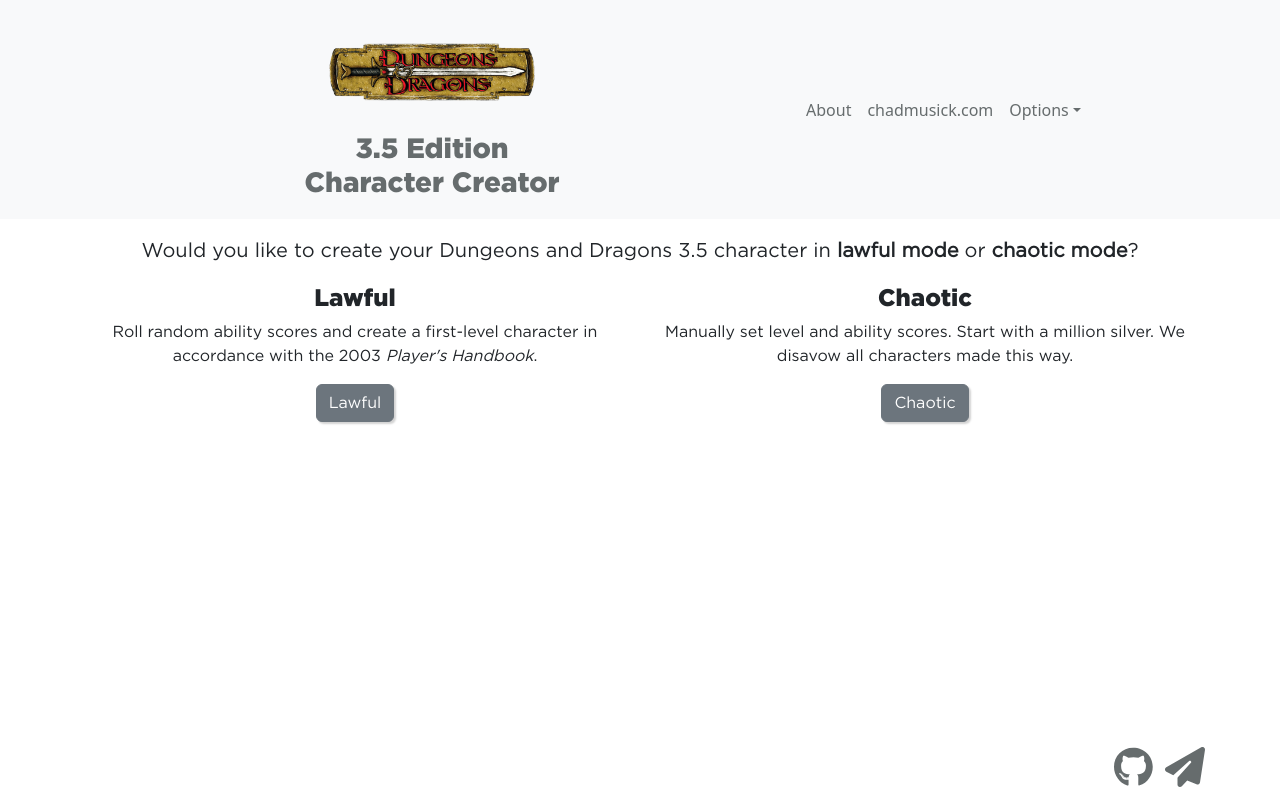
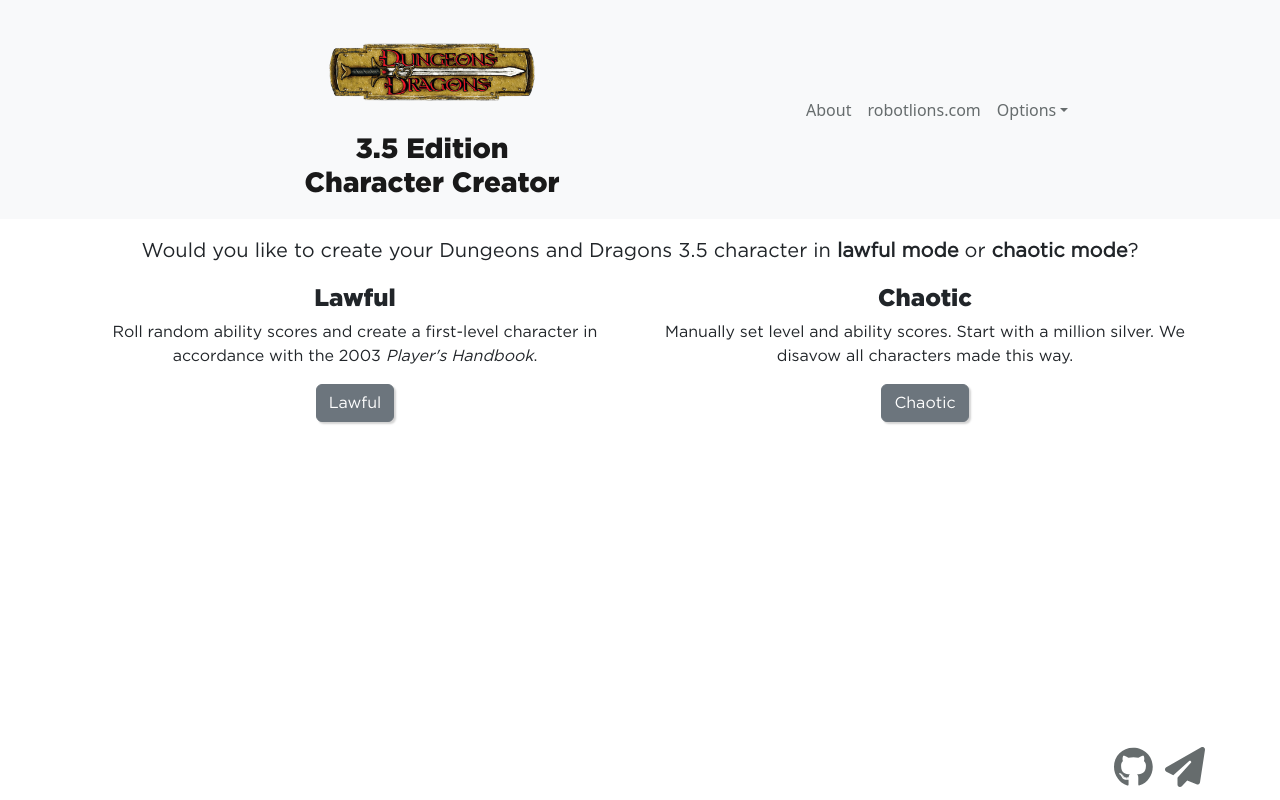
Before and after one commit to robotlions/dndchar, a React (Create React App) app: page / in a window 1280 px wide. Built offline with nearby package versions, Linux system fonts and the light colour scheme.

Commit message:
updates contact info

```diff
--- a/src/Components/NavBar.js
+++ b/src/Components/NavBar.js
@@ -41,7 +41,7 @@
         <Container>
           <Navbar.Brand
             style={{ textAlign: "center", whiteSpace: "normal" }}
-            href="#home"
+
           >
             <img alt="modern dnd logo" src={dnd2000Logo} style={{maxWidth:"30%"}}></img>
             <h3 style={{ fontFamily: fontCheck }}>
@@ -52,8 +52,8 @@
           <Navbar.Collapse   style={{textAlign: "center"}} id="basic-navbar-nav">
             <Nav className="me-auto">
               <Nav.Link onClick={() => handleShow()}>About</Nav.Link>
-              <Nav.Link href="https://chadmusick.com" target="_blank">
-                chadmusick.com
+              <Nav.Link href="https://robotlions.com" target="_blank">
+                robotlions.com
               </Nav.Link>
 
               <NavDropdown title="Options" id="basic-nav-dropdown">
```
